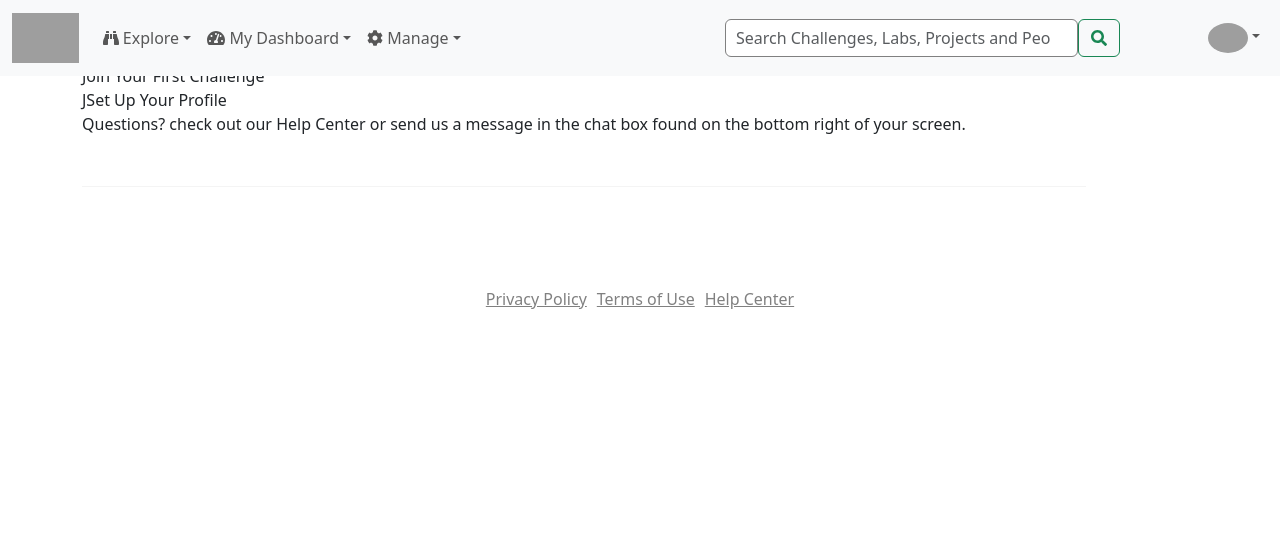
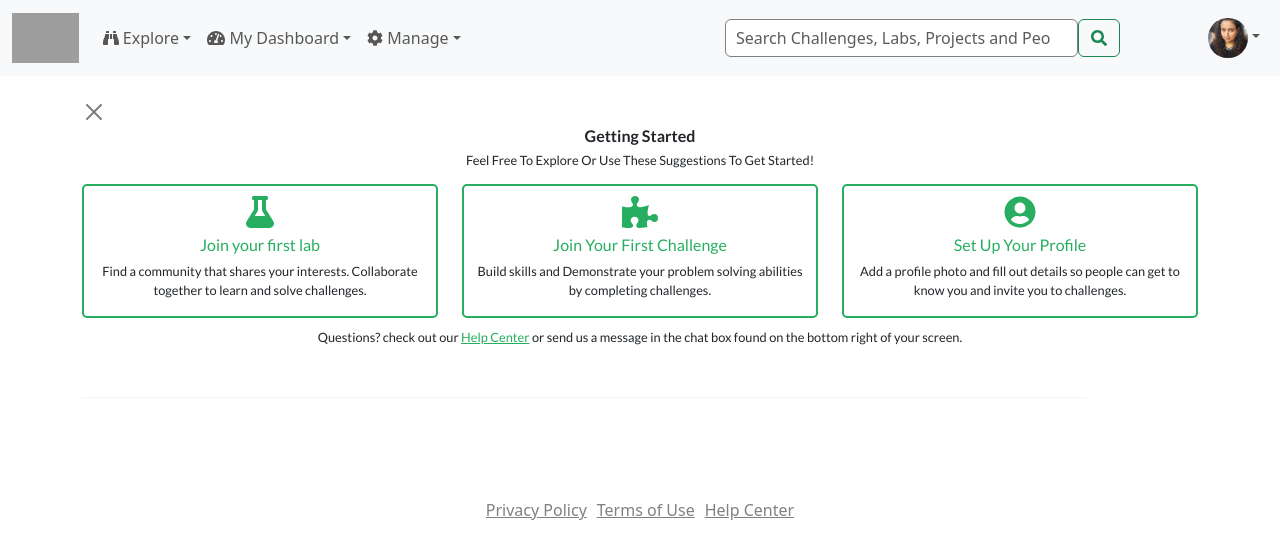
Before and after one commit to nfereidooni/dashboard-and-project-challenge, a React (Create React App) app: page / in a window 1280 px wide. Shown: the top 558 px of the page. Built offline with nearby package versions, Linux system fonts and the light colour scheme; grey boxes are pictures that could not be loaded.

Commit message:
completed getting started div, with ability to close

```diff
--- a/package.json
+++ b/package.json
@@ -8,6 +8,7 @@
     "@testing-library/user-event": "^13.5.0",
     "react": "^17.0.2",
     "react-dom": "^17.0.2",
+    "react-router-dom": "^6.2.1",
     "react-scripts": "5.0.0",
     "web-vitals": "^2.1.4"
   },
--- a/public/index.html
+++ b/public/index.html
@@ -15,6 +15,11 @@
       user's mobile device or desktop. See https://developers.google.com/web/fundamentals/web-app-manifest/
     -->
     <link rel="manifest" href="%PUBLIC_URL%/manifest.json" />
+
+    <script src="https://use.fontawesome.com/releases/v5.15.4/js/all.js" data-auto-a11y="true"></script>
+    <link rel="preconnect" href="https://fonts.googleapis.com">
+    <link rel="preconnect" href="https://fonts.gstatic.com" crossorigin>
+    <link href="https://fonts.googleapis.com/css2?family=Lato:ital,wght@0,400;0,700;0,900;1,900&display=swap" rel="stylesheet">
     <!--
       Notice the use of %PUBLIC_URL% in the tags above.
       It will be replaced with the URL of the `public` folder during the build.
--- a/src/components/Dashboard/index.js
+++ b/src/components/Dashboard/index.js
@@ -1,6 +1,6 @@
-import { React } from "react";
+import { React, useState } from "react";
 import "./style.css";
-import { Container } from "react-bootstrap";
+import { Container, CloseButton, Row, Col } from "react-bootstrap";
 
 const CODE_DATA = [
 
@@ -24,15 +24,39 @@ const CODE_DATA = [
 
 function Dashboard() {
 
+  const [hide, setHide] = useState(true);
+
   return (
     <Container>
-        <div className="gettingStarted">
-            <p>Feel Free To Explore Or Use These Suggestions To Get Started!</p>
-            <div>Join Your First Lab</div>
-            <div>Join Your First Challenge</div>
-            <div>JSet Up Your Profile</div>
-            <p>Questions? check out our Help Center or send us a message in the chat box found on the bottom right of your screen.</p>
-        </div>
+        {hide && <div className="gettingStarted" id="gettingStarted">
+            <CloseButton onClick={() => setHide(false)} aria-label="Hide" />
+            <h1 className="gettingStarted-h1 text-center">Getting Started</h1>
+            <h2 className="gettingStarted-h2 text-center">Feel Free To Explore Or Use These Suggestions To Get Started!</h2>
+            <Row>
+              <Col className="gettingStartedCol" sm={12} md={4}>
+                <div className="gettingStartedDiv text-center">
+                  <i class="gettingStartedIcon fas fa-flask fa-2x"></i>
+                  <h3 className="gettingStarted-h3">Join your first lab</h3>
+                  <p className="gettingStarted-p">Find a community that shares your interests. Collaborate together to learn and solve challenges.</p>
+                </div>
+              </Col>
+              <Col className="gettingStartedCol" sm={12} md={4}>
+                <div className="gettingStartedDiv text-center">
+                  <i class="gettingStartedIcon fas fa-puzzle-piece fa-2x"></i>
+                  <h3 className="gettingStarted-h3">Join Your First Challenge</h3>
+                  <p className="gettingStarted-p">Build skills and Demonstrate your problem solving abilities by completing challenges.</p>
+                </div>
+              </Col>
+              <Col className="gettingStartedCol" sm={12} md={4}>
+                <div className="gettingStartedDiv text-center">
+                  <i class="gettingStartedIcon fas fa-user-circle fa-2x"></i>
+                  <h3 className="gettingStarted-h3">Set Up Your Profile</h3>
+                  <p className="gettingStarted-p">Add a profile photo and fill out details so people can get to know you and invite you to challenges.</p>
+                </div>
+              </Col>
+            </Row>
+            <p className="gettingStarted-p text-center">Questions? check out our <a href="https://intercom.help/preprme/en" target="_blank" rel="noreferrer">Help Center</a> or send us a message in the chat box found on the bottom right of your screen.</p>
+        </div>}
     </Container>
   );
 }
--- a/src/components/Dashboard/style.css
+++ b/src/components/Dashboard/style.css
@@ -0,0 +1,62 @@
+a {
+    color: #27ae60;
+}
+
+.gettingStarted {
+    margin-top: 100px;
+}
+
+.gettingStartedRow {
+    display: -webkit-box;
+    display: -webkit-flex;
+    display: -ms-flexbox;
+    display:         flex;
+    flex-wrap: wrap;
+}
+
+.gettingStartedCol {
+    display: flex;
+    flex-direction: column;
+}
+
+.gettingStartedDiv {
+    border: 2px solid #27ae60;
+    border-radius: 5px;
+    padding-top: 10px;
+    padding-left: 10px;
+    padding-right: 10px;
+    height: 100%;
+    margin-top: auto;
+    margin-bottom: 10px;
+}
+
+.gettingStartedIcon {
+    color: #27ae60;
+}
+
+.gettingStarted-h1 {
+    font-family: 'Lato', sans-serif;
+    font-weight: 700;
+    font-size: 1rem;
+}
+
+.gettingStarted-h2 {
+    font-family: 'Lato', sans-serif;
+    font-weight: 400;
+    font-size: 0.8rem;
+    margin-bottom: 15px;
+}
+
+.gettingStarted-h3 {
+    font-family: 'Lato', sans-serif;
+    font-weight: 400;
+    font-size: 1rem;
+    margin-top: 5px;
+    color: #27ae60;
+}
+
+.gettingStarted-p {
+    font-family: 'Lato', sans-serif;
+    font-weight: 400;
+    font-size: 0.8rem;
+}
```
Also changed, not shown: src/components/assets/img/IMG_Niki.jpg (added), 1 other file (tests, documents, lock files or other folders).
